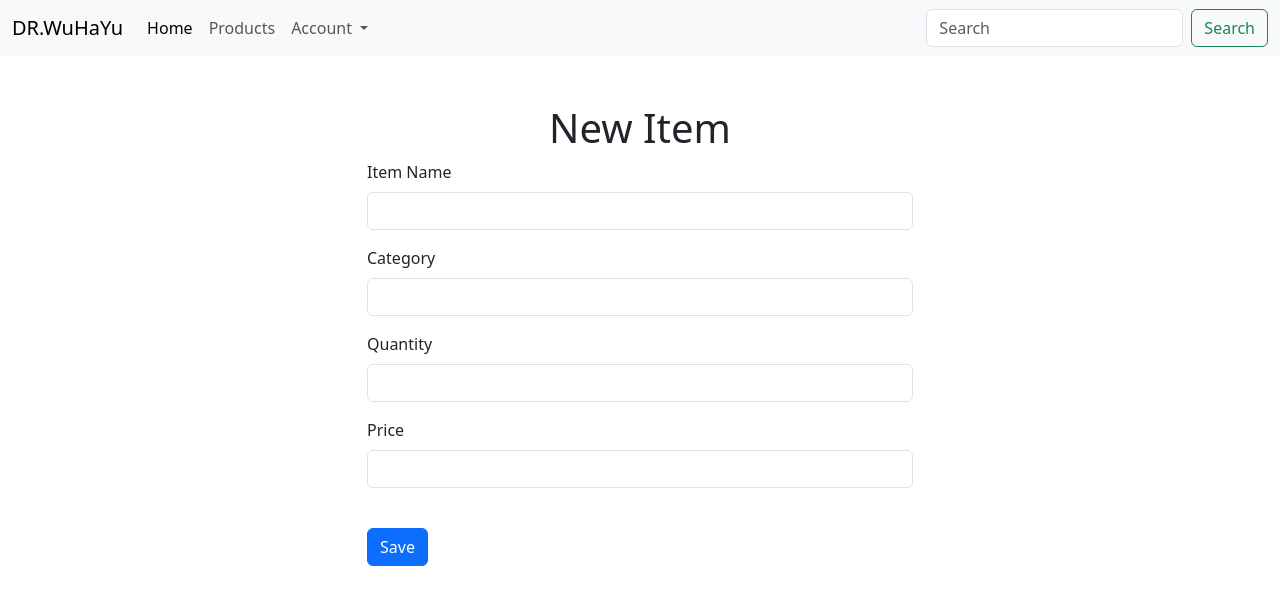
After one commit to kalosius/DJango, a Django app: page /add_item/ in a window 1280 px wide. The commit adds this page. Shown: the top 605 px of the page. Run offline with Django 5.2, Linux system fonts and the light colour scheme.

Commit message:
added item add

```diff
--- /dev/null
+++ b/kalimunda/templates/add_med.html
@@ -0,0 +1,40 @@
+{% extends 'base.html' %}
+{% block content %}
+
+
+<br><br>
+<div class="container">
+
+    <div class="row">
+        <div class="col-md-6 offset-md-3">
+            <center><h1>New Item</h1></center>
+            <form>
+                <div class="mb-3">
+                    <label for="" class="form-label">Item Name</label>
+                    <input type="text" class="form-control" >
+                </div>
+                <div class="mb-3">
+                    <label for="" class="form-label">Category</label>
+                    <input type="text" class="form-control">
+                </div>
+                <div class="mb-3">
+                    <label for="" class="form-label">Quantity</label>
+                    <input type="number" class="form-control">
+                </div>
+                <div class="mb-3">
+                    <label for="" class="form-label">Price</label>
+                    <input type="number" class="form-control">
+                </div>
+
+                <br>
+                <button type="submit" class="btn btn-primary">Save</button>
+            </form>
+        </div>
+    </div>
+</div>
+
+
+
+
+
+{% endblock %}
--- a/kalimunda/templates/products.html
+++ b/kalimunda/templates/products.html
@@ -32,6 +32,9 @@
 
         </tbody>
       </table>
+
+      <a href="{% url 'add_item' %}" class="btn btn-dark">Add Item</a>
+
 </div>
 
 {% endblock %}
--- a/kalimunda/urls.py
+++ b/kalimunda/urls.py
@@ -7,4 +7,6 @@ urlpatterns = [
     path('products/', views.products, name="products"),
     path('register/', views.register, name="register"),
     path('about/', views.about, name="about"),
+    path('add_item/', views.add_item, name="add_item"),
+
 ]
--- a/kalimunda/views.py
+++ b/kalimunda/views.py
@@ -2,6 +2,13 @@ from django.shortcuts import render
 from . models import Medicine
 
 # Create your views here.
+
+
+def add_item(request):
+    return render(request, 'add_med.html')
+
+
+
 
 def about(request):
     return render(request, 'about.html')
```
Also changed, not shown: db.sqlite3.
